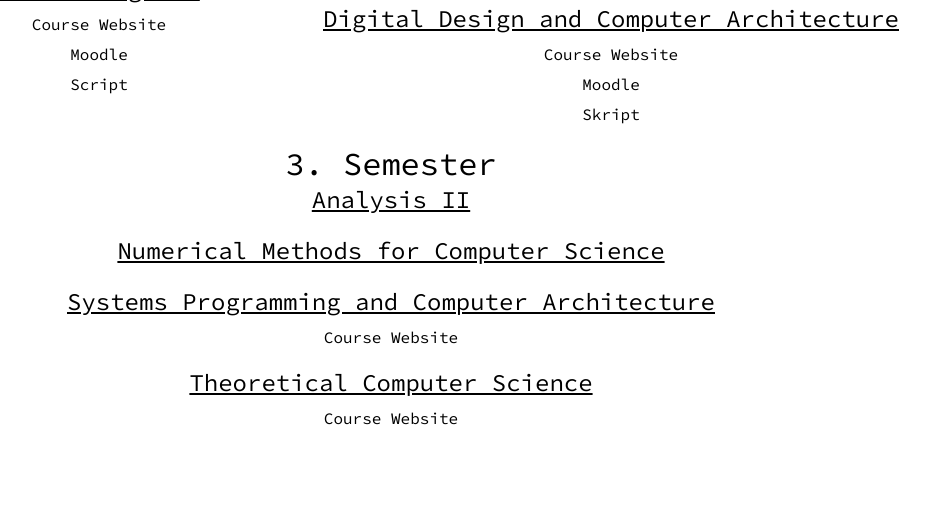
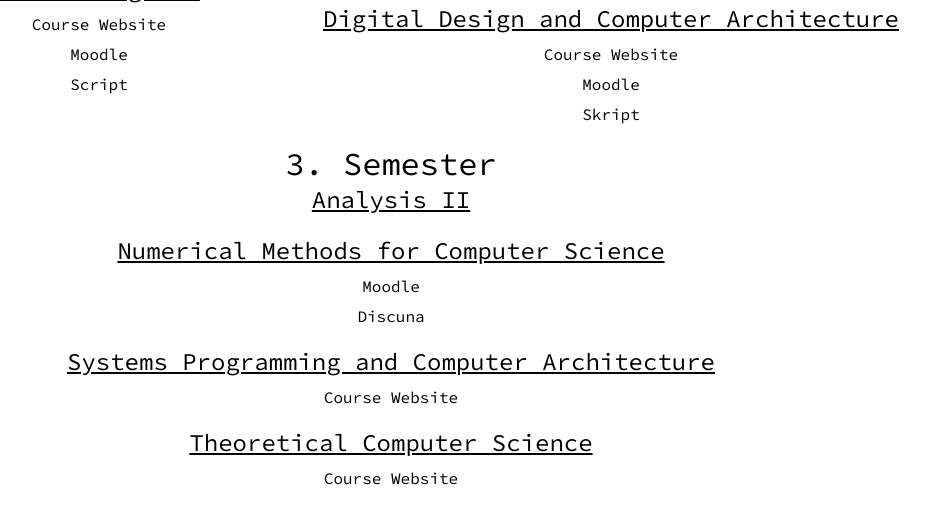
Before and after one commit to Rxphi/PersonalWebsite, a plain HTML site: page index.html in a window 1280 px wide. Shown: the part 1614-2138 px from the top of the page, without its empty margins (249-1179 px from the left). Drawn offline with Linux system fonts and the light colour scheme; a web font is replaced by a local one.

Commit message:
Added two links for NumCS

```diff
--- a/index.html
+++ b/index.html
@@ -146,6 +146,8 @@
                     <div id="NumCS" class="Fach">
                         <h2>Numerical Methods for Computer Science</h2>
                         <ul>
+                            <li><a href="https://moodle-app2.let.ethz.ch/course/view.php?id=20354">Moodle</a></li>
+                            <li><a href="https://app.discuna.com/dashboard/communities/Fv11d7YgIzwpgE9ALJen/info">Discuna</a></li>
                         </ul>
                     </div>
                     <div id="SysProg" class="Fach">
```
